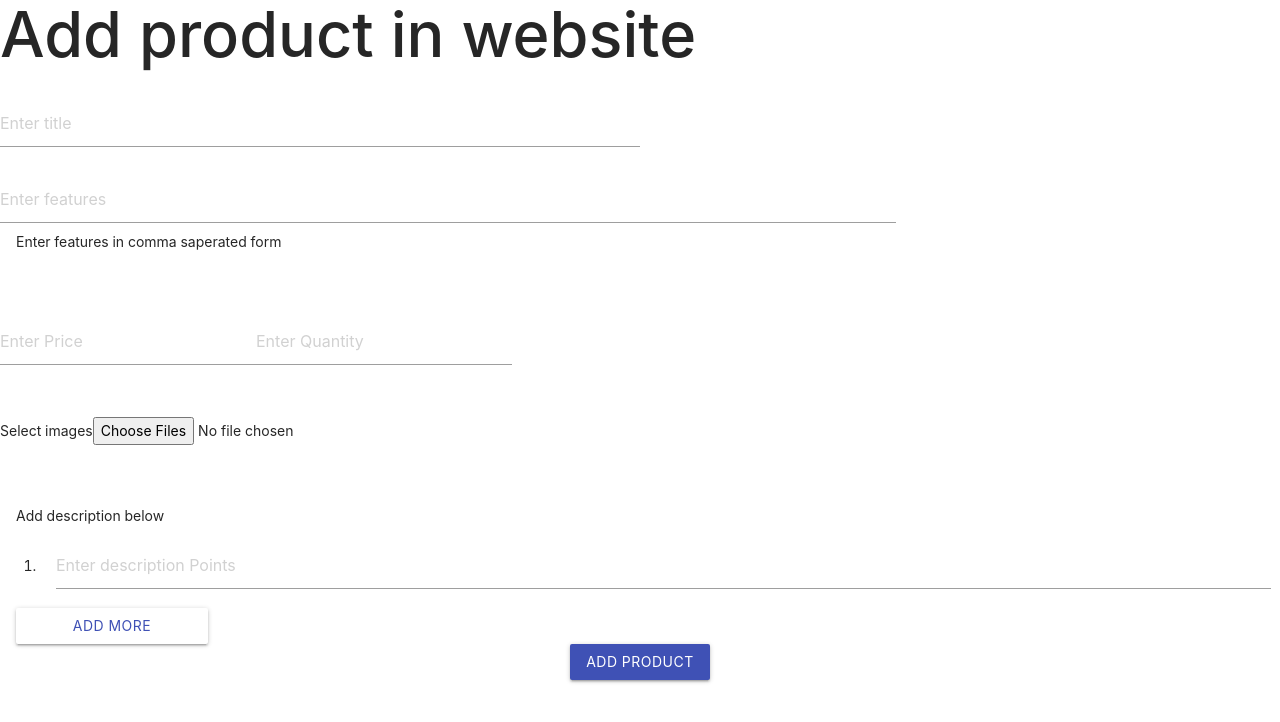
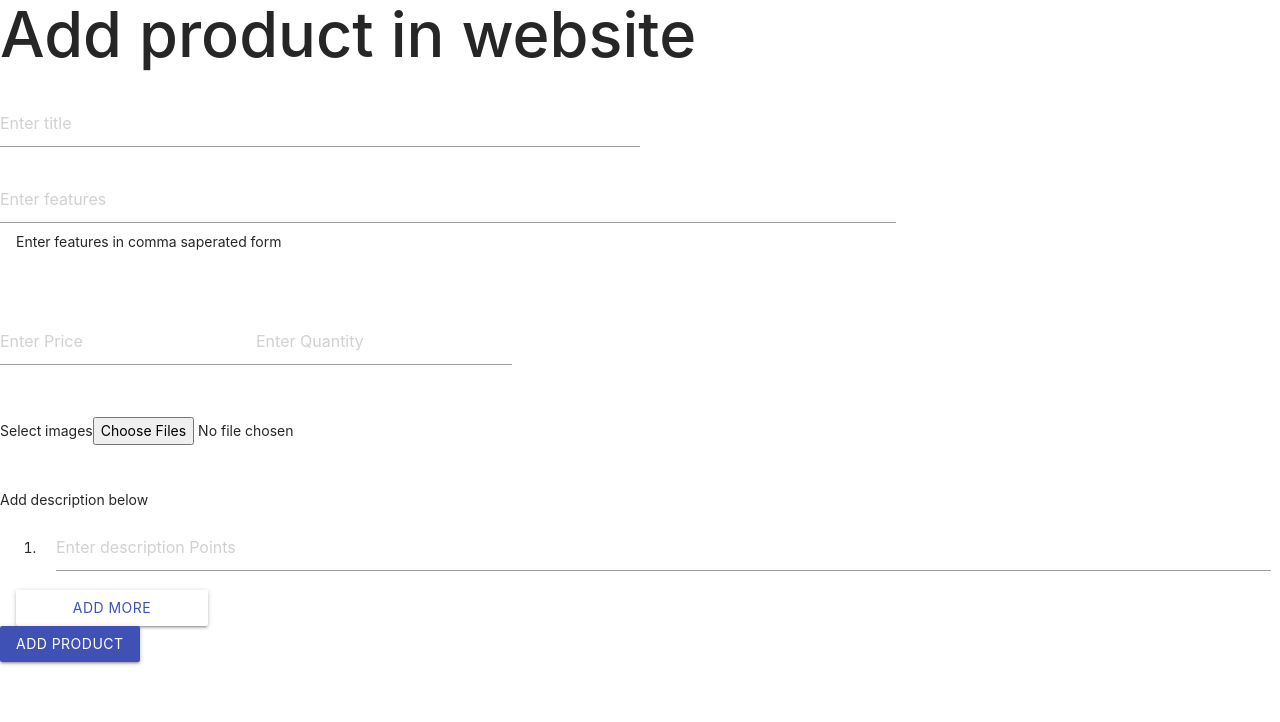
Before and after one commit to redoC-A2k/covidMart, a React (Create React App) app in the folder client/: page /addproduct in a window 1280 px wide. Shown: the top 722 px of the page. Built offline with nearby package versions, Linux system fonts and the light colour scheme; no server answers.

Commit message:
update commit

```diff
--- a/client/src/components/Navbar.jsx
+++ b/client/src/components/Navbar.jsx
@@ -33,10 +33,10 @@ class Navbar extends Component {
         const menu = (
             <Menu style={{border:"0.2px solid #434343",width:"100%",marginRight:"30px"}}>
                 <Menu.Item>
-                    <Link className = {styles.ddlink} >Logout</Link>
+                    <Link><span className={styles.ddlink}>Logout</span></Link>
                 </Menu.Item>
                 <Menu.Item>
-                    <Link styles={{backgroundColor:"red",color:"red"}} className="ddlink"><span className={styles.ddlnk} style={{color:"red"}}>Cart</span></Link>
+                    <Link ><span className={styles.ddlink}>Cart</span></Link>
                 </Menu.Item>
             </Menu>
         )
--- a/client/src/components/navbar.module.css
+++ b/client/src/components/navbar.module.css
@@ -2,5 +2,6 @@
     color: #1890ff ;
 }
 .ddlink{
-    color: red;
+    display: block;
+    width: 100%;
 }
--- a/client/src/screens/AdminPage.jsx
+++ b/client/src/screens/AdminPage.jsx
@@ -1,21 +1,10 @@
 import React, { useState, useEffect } from 'react';
-import { TextField, Grid, Input, FormControl, Button } from "@material-ui/core";
-import { makeStyles } from "@material-ui/core/styles";
 import "../App.css"
-
-const useStyles = makeStyles((theme) => {
-    const marginvar = theme.spacing(2);
-    return {
-        item: {
-            margin: marginvar, marginvar,
-        }
-    }
-})
 
 
 
 function AdminPage() {
-    const classes = useStyles()
+
     let descriptionComponent = (<input style={{ margin: '0px 16px', width: '98%', marginBottom: '5px' }} onChange={(e) => { setDescriptionval([...descriptionval, e.target.value]) }} type="text" placeholder="Enter description Points"  />)
     const [description, setDescription] = useState([descriptionComponent])
     const [images, setImages] = useState([]);
@@ -67,8 +56,11 @@ function AdminPage() {
     }, [urls])
 
     return (
-        <Grid container direction="column">
+        <div style={{display:"flex",flexDirection:"column"}}>
+            <div>
             <h1 className="item">Add product in website</h1>
+            </div>
+            <div>
             <form>
                 <input
                     className="item"
@@ -119,7 +111,7 @@ function AdminPage() {
                     />
                 </div>
                 <br /><br />
-                <p className={classes.item}>Add description below</p>
+                <p>Add description below</p>
                 <ol>
                     {description.map((desc, ind) => {
                         return (<li key={ind}>{desc}</li>)
@@ -128,7 +120,8 @@ function AdminPage() {
                 <a className="btn waves-effect" style={{ color:"#3f51b5" ,backgroundColor:"white" ,marginLeft: '16px', width: '15%' }} onClick={() => setDescription([...description, descriptionComponent])}>Add more description field</a>
             </form>
             <a className="btn waves-effect" style={{ backgroundColor:"#3f51b5" ,marginLeft: 'auto',marginRight:'auto'}} onClick={() => addProduct()}>Add product</a>
-        </Grid>
+            </div>
+        </div>
     )
 }
 export default AdminPage
```
Also changed, not shown: 1 other file (tests, documents, lock files or other folders).
